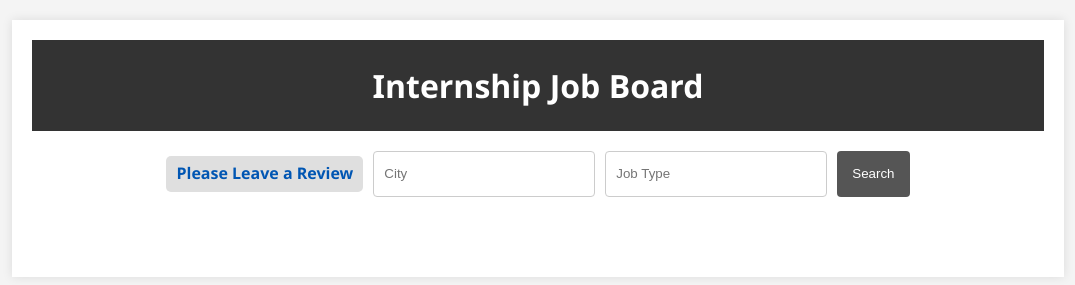
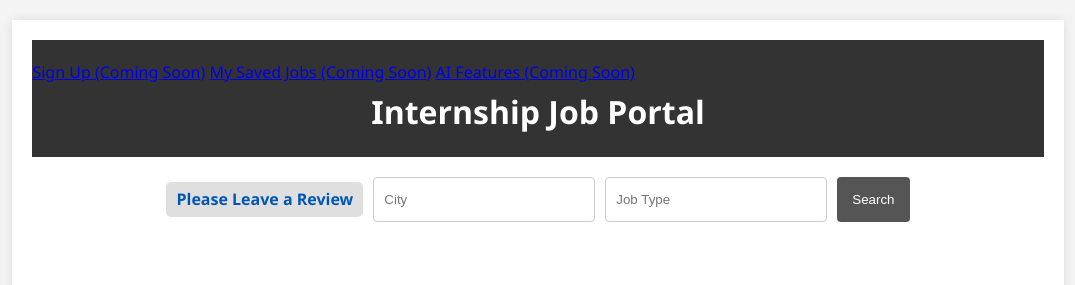
Before and after one commit to ConPeace/Intership_Job_Board, a website: page public/index.html in a window 1280 px wide. Shown: the whole page, without its empty margins (102-1177 px from the left). Drawn offline with Linux system fonts and the light colour scheme; no server answers.

Commit message:
Update index.html

```diff
--- a/public/index.html
+++ b/public/index.html
@@ -3,7 +3,7 @@
 <head>
     <meta charset="UTF-8">
     <meta name="viewport" content="width=device-width, initial-scale=1.0">
-    <title>Internship Job Board</title>
+    <title>Internship Job Portal</title>
     <link rel="stylesheet" type="text/css" href="style.css">
     <script src="script.js" defer></script>
     <!-- Google tag (gtag.js) -->
@@ -19,7 +19,12 @@
 <body>
     <div class="container">
         <header>
-            <h1>Internship Job Board</h1>
+            <nav>
+                <a href="#" id="signIn">Sign Up (Coming Soon)</a>
+                <a href="#" id="savedJobs">My Saved Jobs (Coming Soon)</a>
+                <a href="#" id="aiFeatures">AI Features (Coming Soon)</a>
+            </nav>
+            <h1>Internship Job Portal</h1>
         </header>
         <div class="search-bar">
             <a href="https://www.surveymonkey.com/r/STGJZSY" target="_blank" class="survey-link">Please Leave a Review</a>
```
